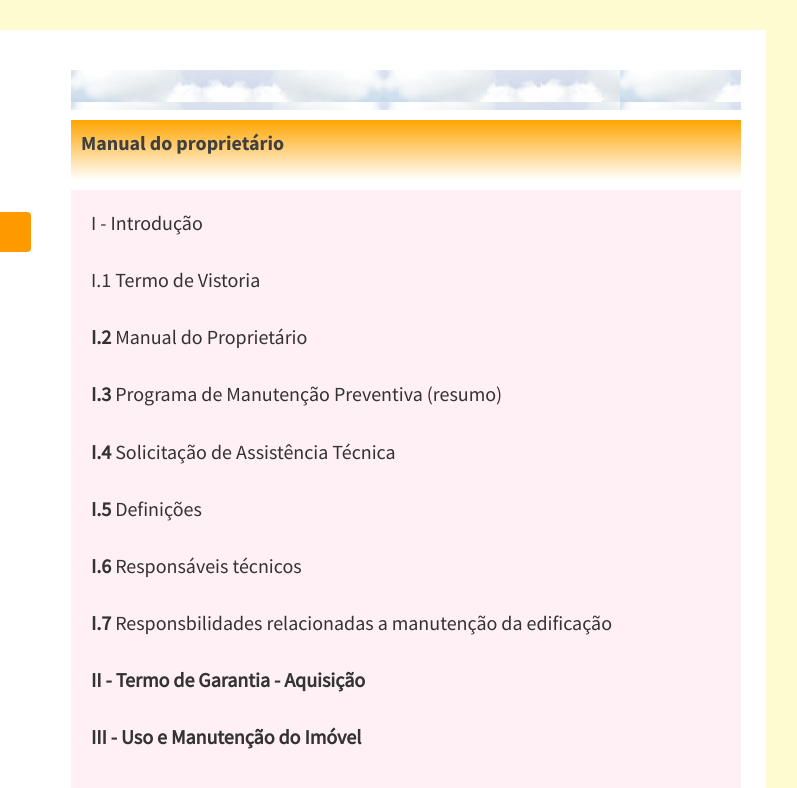
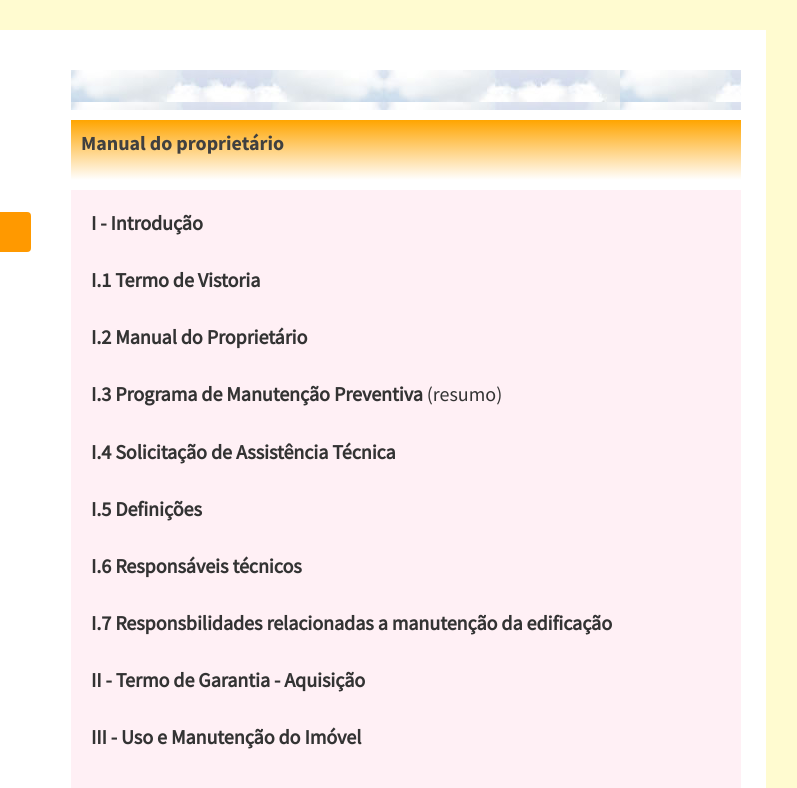
Before and after one commit to denysbsb/Manual_Proprietario, a plain HTML site: page index.html in a window 1280 px wide. Shown: the top 788 px of the page, 354-1151 px from the left. Drawn offline with Linux system fonts and the light colour scheme.

Commit message:
negrito manual

```diff
--- a/index.html
+++ b/index.html
@@ -27,23 +27,23 @@
 		    		 <div class="titulo">Manual do proprietário</div>
 		    	<div class="content">
 
-		   <p><a href="proprietario/introducao.htm">I - Introdu&ccedil;&atilde;o
-      </a><br><br>
+		   <p><strong><a href="proprietario/introducao.htm">I - Introdu&ccedil;&atilde;o
+      </a></strong><br><br>
 
-                             <a href="proprietario/termo_vistoria_imovel.htm">I.1</a>
-                             <a href="proprietario/termo_vistoria_imovel.htm"> Termo de Vistoria </a><br><br>
-                              <strong><a href="proprietario/manual_proprietario.htm">I.2</a></strong><a href="proprietario/manual_proprietario.htm"> Manual do Propriet&aacute;rio</a> <br><br>
+                             <strong><a href="proprietario/termo_vistoria_imovel.htm">I.1</a>
+                             <a href="proprietario/termo_vistoria_imovel.htm"> Termo de Vistoria </a></strong><br><br>
+                              <strong><a href="proprietario/manual_proprietario.htm">I.2</a><a href="proprietario/manual_proprietario.htm"> Manual do Propriet&aacute;rio</a></strong> <br><br>
 
-                              <strong><a href="proprietario/uso_manutencao/manutencao_preventiva.htm">I.3</a></strong><a href="proprietario/uso_manutencao/manutencao_preventiva.htm"> Programa de Manuten&ccedil;&atilde;o Preventiva</a>
+                              <strong><a href="proprietario/uso_manutencao/manutencao_preventiva.htm">I.3</a><a href="proprietario/uso_manutencao/manutencao_preventiva.htm"> Programa de Manuten&ccedil;&atilde;o Preventiva</a> </strong>
 								(resumo)<br>
                               <br>
-                              <strong><a href="proprietario/assistenciatecnica.htm">I.4</a></strong><a href="proprietario/assistenciatecnica.htm"> Solicita&ccedil;&atilde;o de Assist&ecirc;ncia T&eacute;cnica </a><br>
+                              <strong><a href="proprietario/assistenciatecnica.htm">I.4</a><a href="proprietario/assistenciatecnica.htm"> Solicita&ccedil;&atilde;o de Assist&ecirc;ncia T&eacute;cnica </a></strong><br>
                               <br>
-                              <strong><a href="proprietario/definicoes.htm">I.5</a></strong><a href="proprietario/definicoes.htm"> Defini&ccedil;&otilde;es</a> <br>
+                              <strong><a href="proprietario/definicoes.htm">I.5</a><a href="proprietario/definicoes.htm"> Defini&ccedil;&otilde;es</a></strong> <br>
                               <br>
-                              <strong><a href="proprietario/responsabilidade_tecnica.htm">I.6</a></strong><a href="proprietario/responsabilidade_tecnica.htm"> Respons&aacute;veis t&eacute;cnicos</a><strong><br>
+                              <strong><a href="proprietario/responsabilidade_tecnica.htm">I.6</a><a href="proprietario/responsabilidade_tecnica.htm"> Respons&aacute;veis t&eacute;cnicos</a></strong><br>
                               <br>
-                              <a href="proprietario/responsa.htm">I.7</a></strong><a href="proprietario/responsa.htm"> Responsbilidades relacionadas a manuten&ccedil;&atilde;o da edifica&ccedil;&atilde;o</a><strong><br>
+                              <strong><a href="proprietario/responsa.htm">I.7</a><a href="proprietario/responsa.htm"> Responsbilidades relacionadas a manuten&ccedil;&atilde;o da edifica&ccedil;&atilde;o</a><strong><br>
                               <br>
                               </strong><strong><a href="proprietario/termo_garantia.htm">II - Termo de Garantia - Aquisi&ccedil;&atilde;o </a><br>
                                       <br>
```
